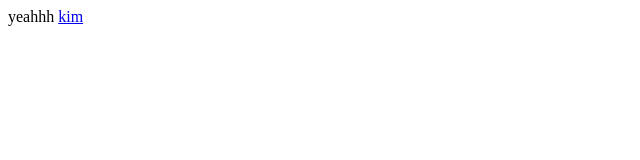
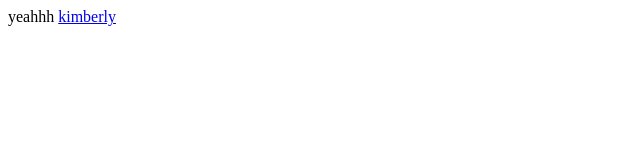
Before and after one commit to woozikim/woozikim.github.io, a plain HTML site: page index.html in a window 1280 px wide. Shown: the full height of the page, 0-640 px from the left. Drawn offline with Linux system fonts and the light colour scheme.

Commit message:
Update index.html

```diff
--- a/index.html
+++ b/index.html
@@ -1,4 +1,4 @@
 <html>
 yeahhh
- <a href="activity5.html"> kim</a>
+ <a href="activity5.html"> kimberly </a>
 </html>
```
